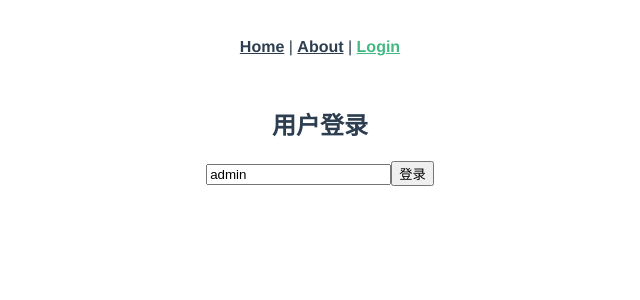
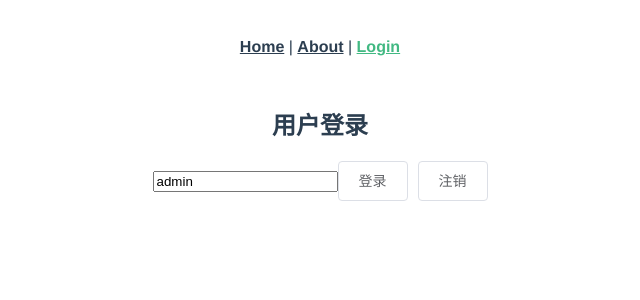
Before and after one commit to borealRoc/full-stack-study, a Vue app in the folder Vue/02best-practice/: page /login in a window 1280 px wide. Shown: the top 300 px of the page, without its empty margins (320-960 px from the left). Built offline with nearby package versions, Linux system fonts and the light colour scheme.

Commit message:
注销功能

```diff
--- a/Vue/02best-practice/src/permission.js
+++ b/Vue/02best-practice/src/permission.js
@@ -2,6 +2,7 @@
 import router from "./router";
 import store from "./store";
 import { getToken } from "@/utils/auth"; // 从cookie获取令牌
+import { Message } from "element-ui";
 
 const whiteList = ["/login"];
 
@@ -12,7 +13,8 @@ router.beforeEach(async (to, from, next) => {
     if (hasToken) {
         // 有token
         if (to.path === "/login") {
-            next({ path: "/" });
+            // next({ path: "/" });
+            next()
         } else {
             //已登录, 获取用户角色
             const hasRoles = store.getters.roles && store.getters.roles.length > 0;
@@ -22,11 +24,9 @@ router.beforeEach(async (to, from, next) => {
                 try {
                     // 先请求获取用户信息
                     const { roles } = await store.dispatch("user/getInfo");
+                    console.log('roles', roles)
                     // 根据当前用户角色动态生成路由
-                    const accessRoutes = await store.dispatch(
-                        "per/generateRoutes",
-                        roles
-                    );
+                    const accessRoutes = await store.dispatch("per/generateRoutes",roles)
                     // 添加这些路由至路由器
                     router.addRoutes(accessRoutes);
                     // 继续路由切换，确保addRoutes完成
--- a/Vue/02best-practice/src/plugins/element.js
+++ b/Vue/02best-practice/src/plugins/element.js
@@ -1,4 +1,5 @@
 import Vue from 'vue'
-import { Message } from 'element-ui'
+import { Message, Button } from 'element-ui'
 
 Vue.use(Message)
+Vue.use(Button)
--- a/Vue/02best-practice/src/router/index.js
+++ b/Vue/02best-practice/src/router/index.js
@@ -19,6 +19,9 @@ export const constRoutes = [
         path: "home",
         component: () => import(/* webpackChunkName: "home" */ "@/views/Home.vue"),
         name: "home",
+        meta: {
+          roles: ['admin']
+        }
       }
     ]
   }
--- a/Vue/02best-practice/src/views/Login.vue
+++ b/Vue/02best-practice/src/views/Login.vue
@@ -3,7 +3,8 @@
         <h2>用户登录</h2>
         <div>
             <input type="text" v-model="username"/>
-            <button @click="login">登录</button>
+            <el-button @click="login">登录</el-button>
+            <el-button @click="logout">注销</el-button>
         </div>
     </div>
 </template>
@@ -23,6 +24,12 @@
                         path: this.$route.query.redirect || '/'
                     })
                 }).catch(e => alert(e))
+            },
+            logout() {
+                const ret = this.$store.dispatch("user/resetToken")
+                if (ret) {
+                    this.$message('注销成功');
+                }
             }
         },
     }
```
